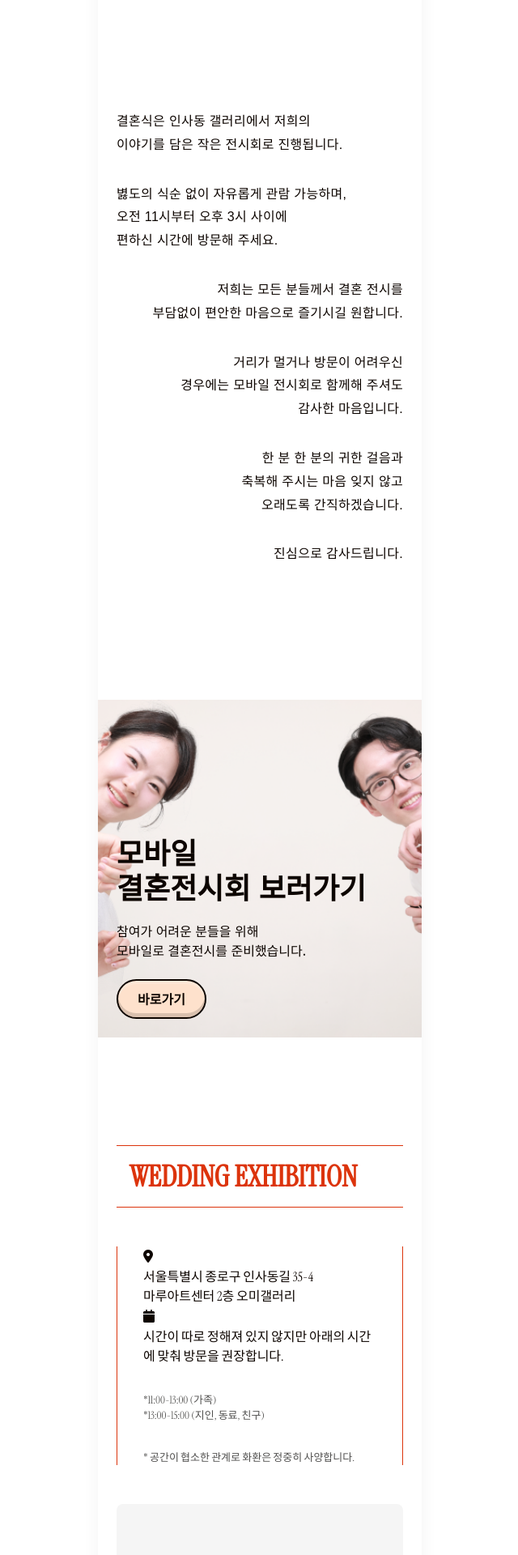
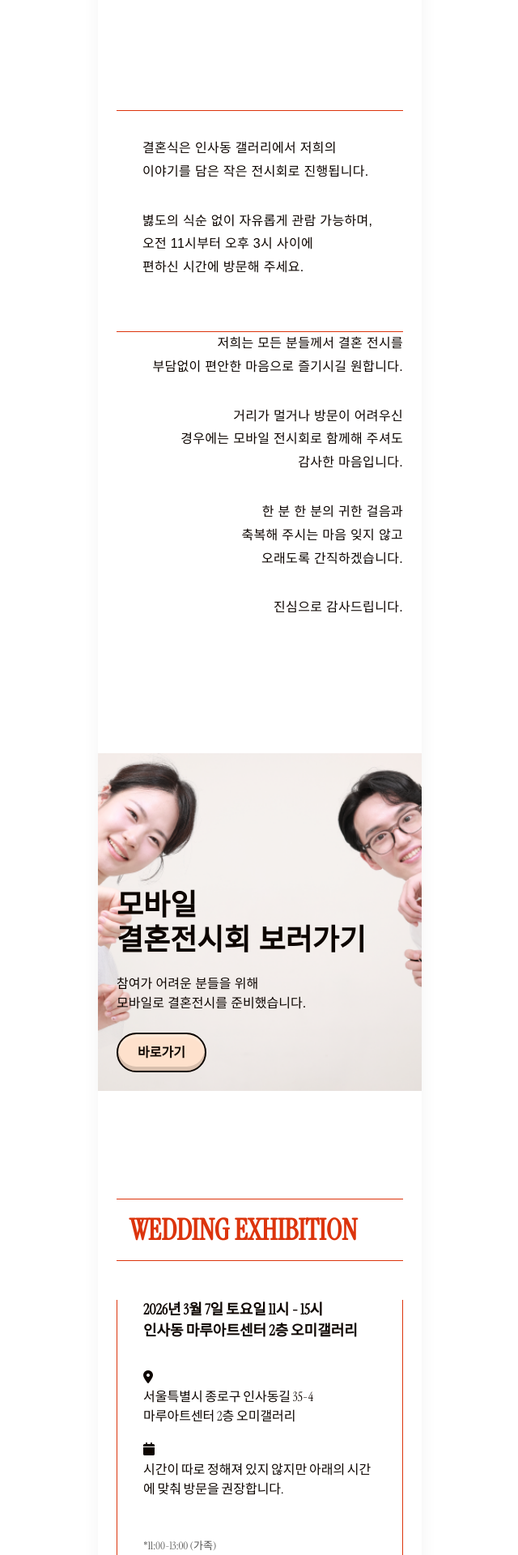
Before and after one commit to rowanna/wedding-invitation, a Vue app: page / in a window 1280 px wide. Shown: the part 1120-3040 px from the top of the page at 81% size, without its empty margins (319-959 px from the left). Built offline with nearby package versions, Linux system fonts and the light colour scheme.

Commit message:
Style: modify style

```diff
--- a/src/components/wedding/CommentSection.vue
+++ b/src/components/wedding/CommentSection.vue
@@ -47,6 +47,11 @@ p {
   letter-spacing: 0.02rem;
   margin-bottom: 2rem;
 }
+.comment {
+  padding: 2rem;
+  border-top: 1px solid var(--color-red);
+  border-bottom: 1px solid var(--color-red);
+}
 .comment p {
   text-align: left;
 }
--- a/src/components/wedding/ContributionSection.vue
+++ b/src/components/wedding/ContributionSection.vue
@@ -4,6 +4,15 @@
   </div>
   <section class="section">
     <div class="container">
+      <p>
+        저희는 모든 분들께서 결혼 전시를<br />
+        부담없이 편안한 마음으로 즐기시길 원합니다.
+      </p>
+      <p>
+        그럼에도 불구하고 마음을 전하고자 하시는 분들을 위해<br />
+        계좌번호를 기재하였습니다.<br />
+        너그러운 마음으로 양해 부탁드립니다.
+      </p>
       <div class="contribution-container">
         <button class="accordion-header" @click="toggle('groom')">
           <h3>🤵 신랑 부모 측</h3>
@@ -69,8 +78,12 @@ const toggle = (section: string) => {
 </script>
 
 <style scoped>
+.cpntainer > p {
+  font-family: var(--font-kr-serif);
+  margin-bottom: 1rem;
+}
 .contribution-container {
-  margin-bottom: 16px;
+  margin-bottom: 1rem;
   border-bottom: 1px solid #eee; /* 구분선 추가 */
   font-family: var(--font-kr-serif);
 }
--- a/src/components/wedding/GoToExhibitionSection.vue
+++ b/src/components/wedding/GoToExhibitionSection.vue
@@ -38,6 +38,7 @@ const goToExhibition = () => {
   position: absolute;
   bottom: 23px;
   left: 23px;
+  font-family: var(--font-kr-serif);
 }
 h2 {
   font-size: 36px;
--- a/src/components/wedding/LocationSection.vue
+++ b/src/components/wedding/LocationSection.vue
@@ -5,19 +5,19 @@
         <h2 class="">WEDDING EXHIBITION</h2>
 
         <div class="adress-container">
-          <!--<div>
-              <h3>2026년 3월 7일 토요일 11시 - 15시</h3>
-              <h3>인사동 마루아트센터 2층 오미갤러리</h3>
-            </div>-->
+          <div>
+            <h3>2026년 3월 7일 토요일 11시 - 15시</h3>
+            <h3>인사동 마루아트센터 2층 오미갤러리</h3>
+          </div>
 
           <div class="info-wrap">
-            <div class="place">
+            <div class="info">
               <i class="fas fa-map-marker-alt"></i>
               <p>서울특별시 종로구 인사동길 35-4</p>
               <p>마루아트센터 2층 오미갤러리</p>
             </div>
 
-            <div class="place">
+            <div class="info">
               <i class="fas fa-calendar"></i>
               <p>
                 시간이 따로 정해져 있지 않지만 아래의 시간에 맞춰 방문을
@@ -65,7 +65,7 @@ h2 {
   flex-direction: column;
   gap: 2rem;
   margin-bottom: 3rem;
-    padding: 0 2rem;
+  padding: 0 2rem;
   border-left: 1px solid var(--color-red);
   border-right: 1px solid var(--color-red);
 }
@@ -74,6 +74,9 @@ h2 {
   line-height: 140%;
   font-weight: 700;
   letter-spacing: 1%;
+}
+.info {
+  margin-bottom: 1rem;
 }
 .adress-container p {
   font-size: 16px;
```
